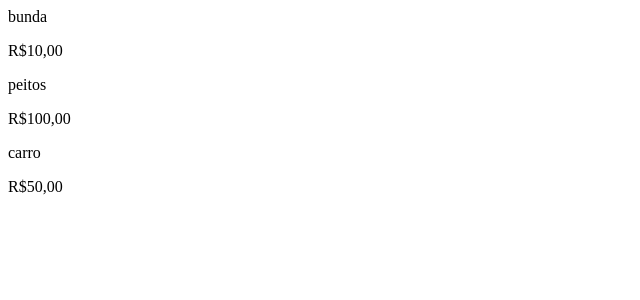
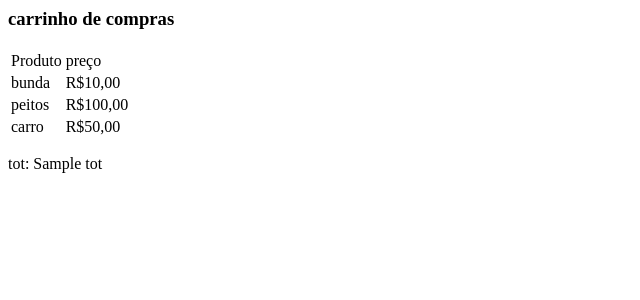
Before and after one commit to nolliv/loja-progweb, a Django app: template home/templates/comprar.html in a window 1280 px wide. Shown: the top 300 px of the page, without its empty margins (0-640 px from the left). Run offline with Django 3.2, Linux system fonts and the light colour scheme; data comes from the database, SQL or seed files in the repository; both versions use the stored data as it was after the commit; the template is opened without the code that fills it: values that come from a table or form of the project are taken from there, most other values are stand-ins (such as "Sample title", 1, 10 or a date in 2020); parts of the project's set-up code (start-up, migrations or seed data) failed here and were passed over.

Commit message:
desfazendo o trabalho de uma manha inteira

```diff
--- a/home/templates/comprar.html
+++ b/home/templates/comprar.html
@@ -2,11 +2,13 @@
     <head>
     </head>
     <body>
-    {% for produto in produtos %}
-        <div class='grid_3 produto'>
-            <p class='nome_produto'>{{ produto.nome }}</p>
-            <p>R${{ produto.preco }}</p>
-        </div>
-    {% endfor %}
+        <h3>carrinho de compras</h3>
+        <table>
+            <tr><td>Produto</td><td>preço</td></tr>
+        {% for produto in produtos %}
+            <tr> <td>{{ produto.nome }}</td> <td>R${{ produto.preco }}</td> </tr>
+        {% endfor %}
+        </table>
+        <p>tot: {{ tot }}</p>
     </body>
 </html>
--- a/home/templates/index.html
+++ b/home/templates/index.html
@@ -2,7 +2,7 @@
     <head>
         <script src="{{ STATIC_URL }}jquery-1.7.2.js"></script>
 
-        <script type="text/javascript"> //cookie handlers
+        <!--script type="text/javascript"> //cookie handlers
             function createCookie(name, value, days) {
                 if (days) {
                     var date = new Date();
@@ -43,7 +43,7 @@
                     event.preventDefault();
                 });
             });
-        </script>
+        </script-->
     </head>
     <body>
         <div class='container_12'>
@@ -61,7 +61,7 @@
                     <div class='grid_3 produto'>
                         <p class='nome_produto'>{{ produto.nome }}</p>
                         <p>R${{ produto.preco }}</p>
-                        <a href='comprar?ids={{ produto.id }}'>comprar</a>
+                        <a href='comprar?prod_id={{ produto.id }}'>comprar</a>
                     </div>
                 {% endfor %}
             </div>
```
Also changed, not shown: home/views.py (+19 -4 lines), loja.db, 1 other file.
